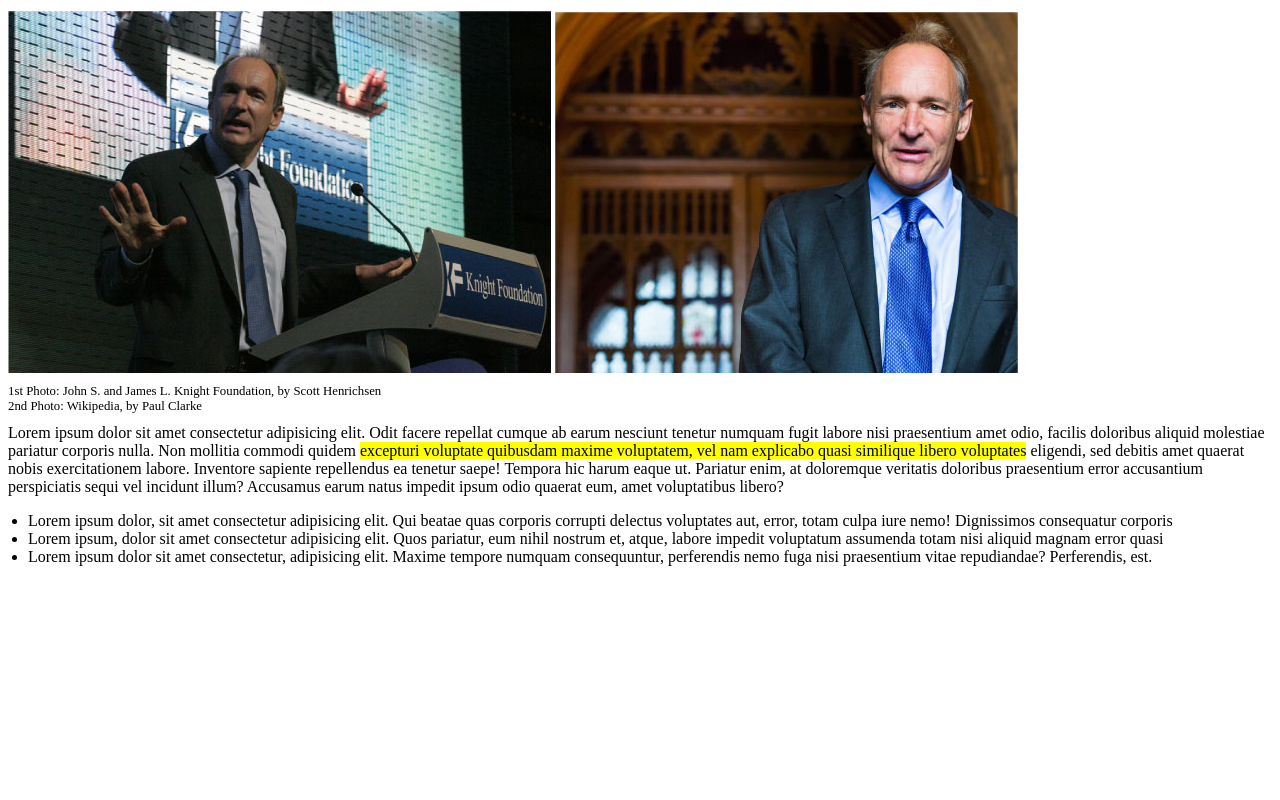
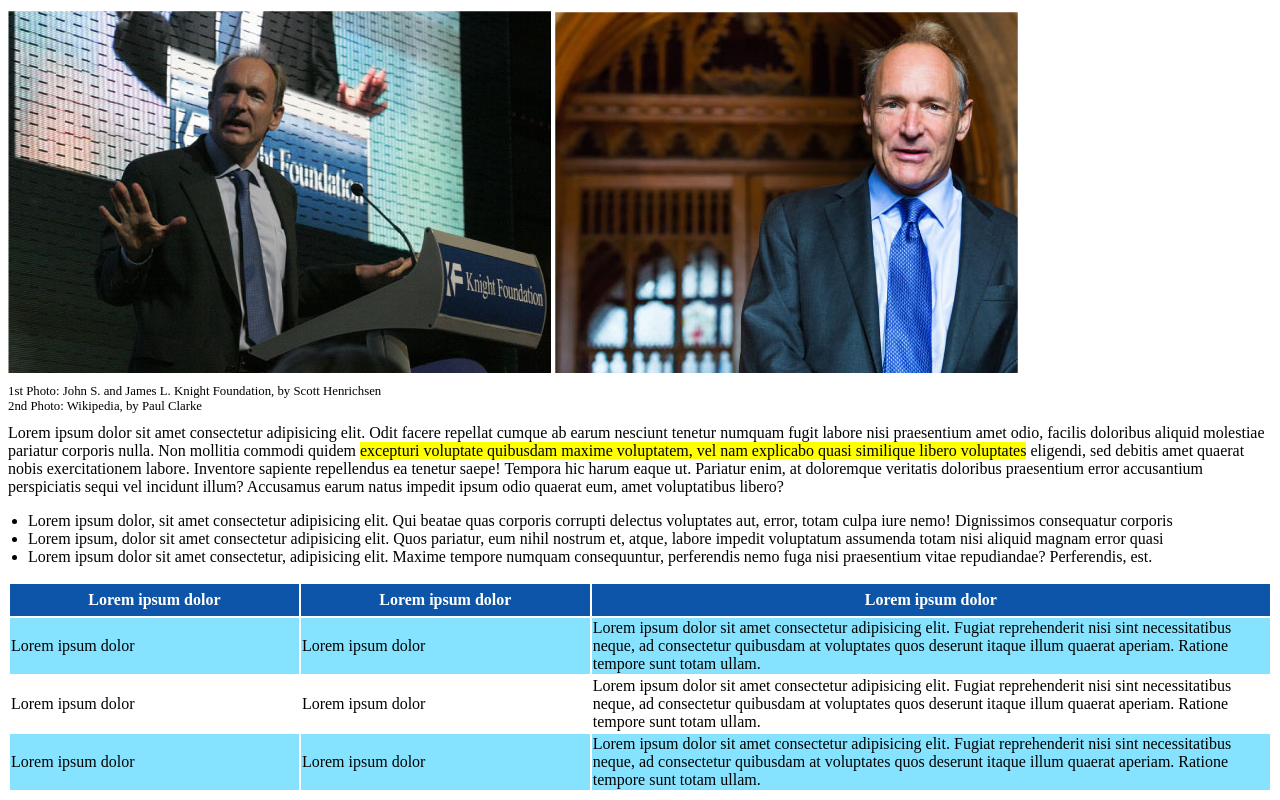
Before and after one commit to FlorianKomnino/html-css-booleaner, a plain HTML site: page index.html in a window 1280 px wide. Shown: the part 379-1179 px from the top of the page. Before the commit the page ends 961 px from the top, so only its background shows below. Drawn offline with Linux system fonts and the light colour scheme.

Commit message:
created <section> "table"

```diff
--- a/css/style.css
+++ b/css/style.css
@@ -12,6 +12,11 @@ h1 {
 
 ul {
     padding-left: 20px;
+}
+
+th {
+    /* background-color: rgb(13, 85, 168); */
+    color: white;
 }
 
 .the_booleaner {
@@ -45,6 +50,19 @@ ul {
     background-color: yellow;
 }
 
+.column_1, .column_2 {
+    width: 23%;
+    height: 30px;
+}
+
+.colored_row {
+    background-color: rgb(134, 227, 255);
+}
+
 #blue_text {
     color:rgb(53, 111, 236);
 }
+
+#tr_head {
+    background-color: rgb(13, 85, 168);
+}
--- a/index.html
+++ b/index.html
@@ -57,8 +57,62 @@
             </ul>
         </section>
 
+                    <!-- Table -->
+
         <section>
+            <table>
+                <thead>
+                    <tr id="tr_head">
+                        <th class="column_1">
+                            Lorem ipsum dolor
+                        </th>
+                        <th class="column_2">
+                            Lorem ipsum dolor
+                        </th>
+                        <th class="column_3">
+                            Lorem ipsum dolor
+                        </th>
+                    </tr>
+                </thead>
 
+                <tbody>
+                    <tr class="colored_row">
+                        <td>
+                            Lorem ipsum dolor
+                        </td>
+                        <td>
+                            Lorem ipsum dolor
+                        </td>
+                        <td>
+                            Lorem ipsum dolor sit amet consectetur adipisicing elit. Fugiat reprehenderit nisi sint necessitatibus neque, ad consectetur quibusdam at voluptates quos deserunt itaque illum quaerat aperiam. Ratione tempore sunt totam ullam.
+                        </td>
+                    </tr>
+
+                    <tr>
+                        <td>
+                            Lorem ipsum dolor
+                        </td>
+                        <td>
+                            Lorem ipsum dolor
+                        </td>
+                        <td>
+                            Lorem ipsum dolor sit amet consectetur adipisicing elit. Fugiat reprehenderit nisi sint necessitatibus neque, ad consectetur quibusdam at voluptates quos deserunt itaque illum quaerat aperiam. Ratione tempore sunt totam ullam.
+                        </td>
+                    </tr>
+
+                    <tr class="colored_row">
+                        <td>
+                            Lorem ipsum dolor
+                        </td>
+                        <td>
+                            Lorem ipsum dolor
+                        </td>
+                        <td>
+                            Lorem ipsum dolor sit amet consectetur adipisicing elit. Fugiat reprehenderit nisi sint necessitatibus neque, ad consectetur quibusdam at voluptates quos deserunt itaque illum quaerat aperiam. Ratione tempore sunt totam ullam.
+                        </td>
+                    </tr>
+                </tbody>
+            </table>
         </section>
 
         <section>
```
